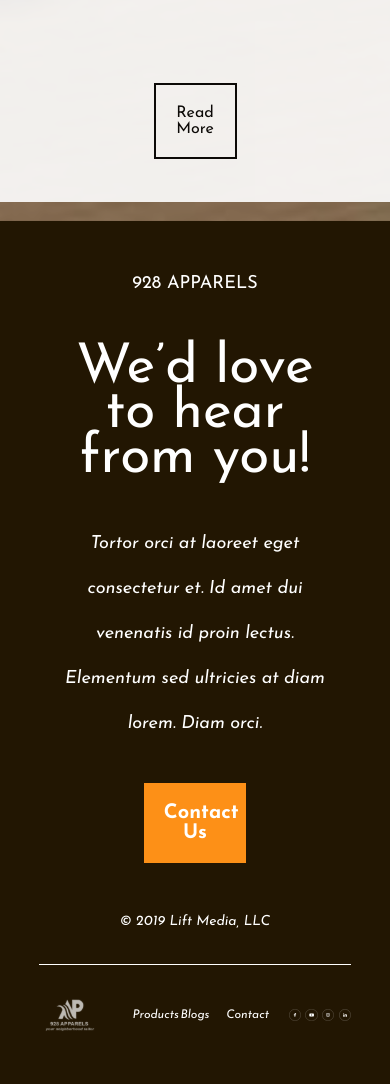
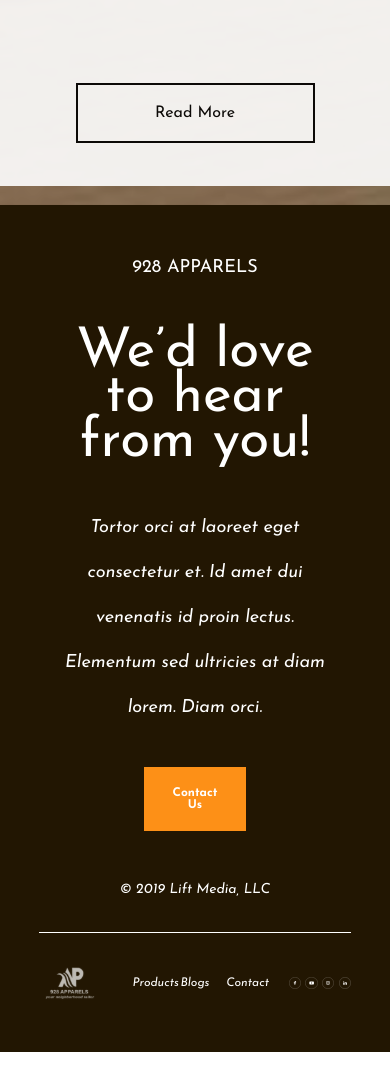
Before and after one commit to Sammysoft/web-front, a React (Create React App) app: page / in a window 390 px wide. Shown: the part 4806-5890 px from the top of the page. After the commit the page ends 5858 px from the top, so only its background shows below. Built offline with nearby package versions, Linux system fonts and the light colour scheme; the HTML template or start-up script is replaced by a standard one; a web font is replaced by a local one.

Commit message:
HOMEPAGE: 85% responsiveness done

```diff
--- a/src/components/Elements/index.jsx
+++ b/src/components/Elements/index.jsx
@@ -120,6 +120,11 @@
   display: flex;
   flex-direction: column;
   cursor: pointer;
+
+  @media (max-width: 1400px){
+    font-size: 16px;
+    width: 50%;
+  }
 `;
 
 ButtonWrapper.propTypes = {
@@ -147,6 +152,10 @@
   background-color: ${(props) => (props.bgColor ? props.bgColor : "#FFFFFF")};
   margin: 2vh 0px 2vh 0px;
   cursor: pointer;
+
+  @media (max-width: 1400px){
+    font-size: 12px;
+  }
 `;
 
 StyledButtonWrapper.propTypes = {
--- a/src/components/Footer/index.jsx
+++ b/src/components/Footer/index.jsx
@@ -49,6 +49,7 @@
                 </i>
               </Text>
               <StyledButton
+                mobileWidth={"40%"}
                 width={"20%"}
                 text={"Contact Us"}
                 bgColor={"#FD9017"}
```
